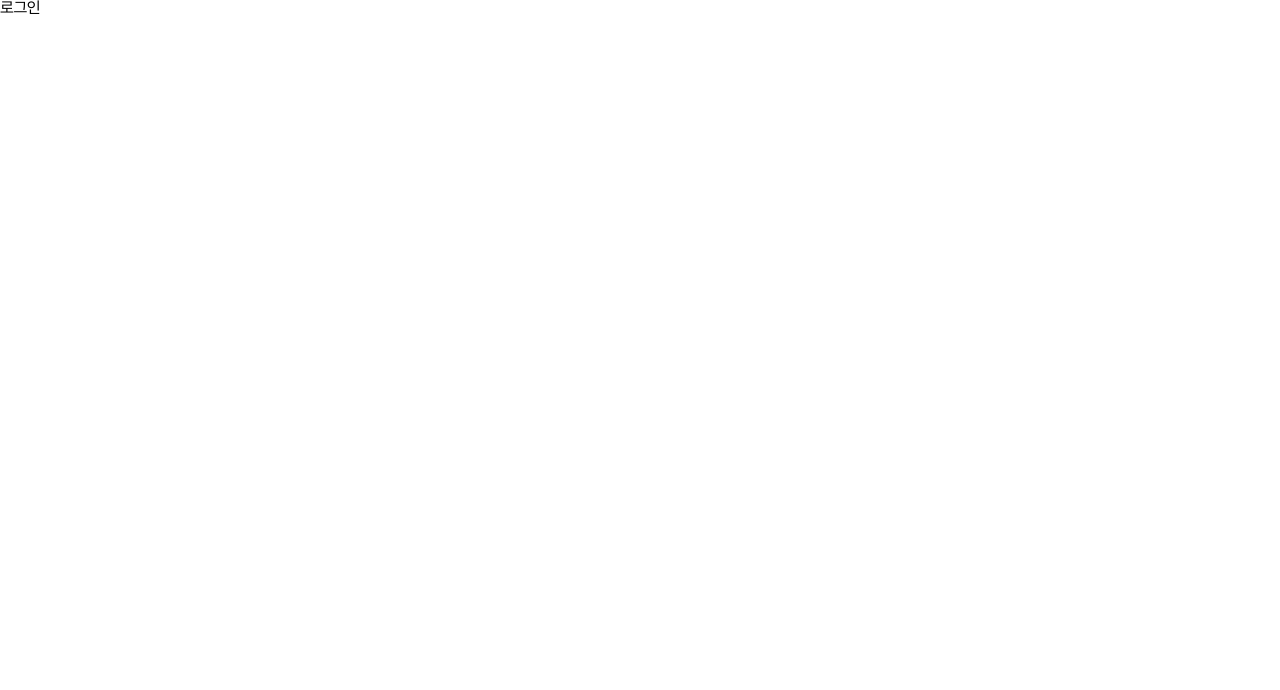
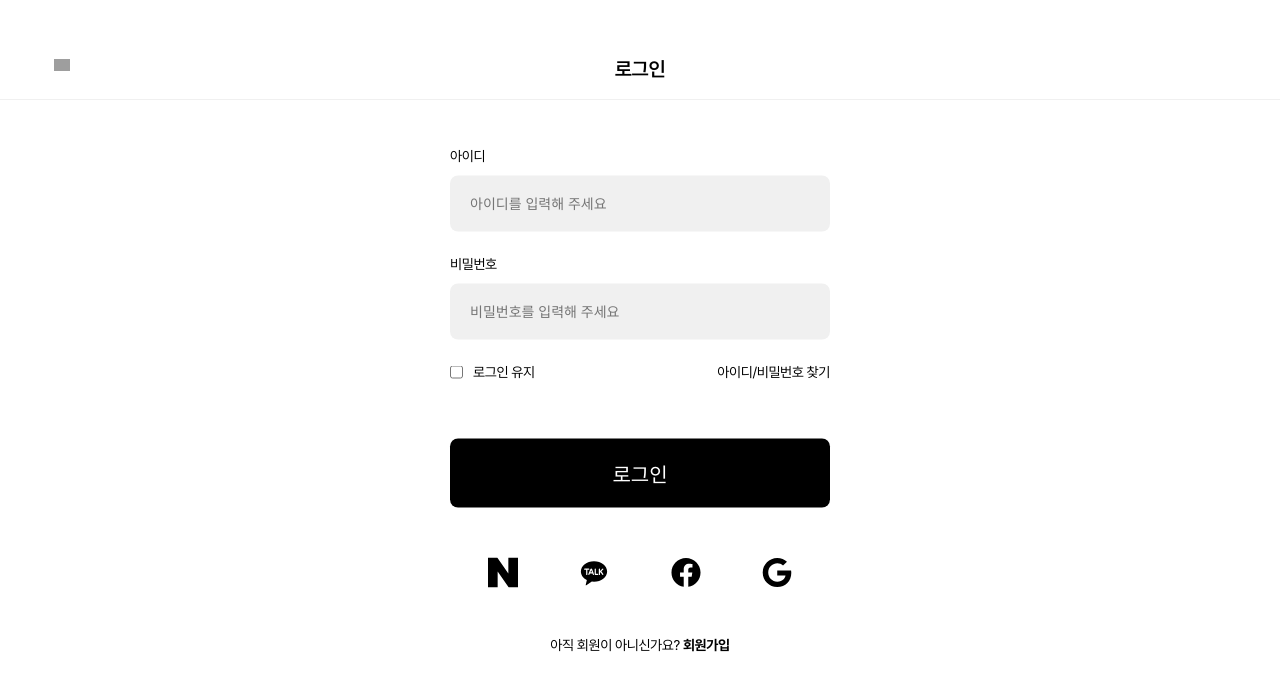
Before and after one commit to petD-ary/petDiary, a Next.js app: page /login in a window 1280 px wide. Shown: the top 690 px of the page. Built offline with nearby package versions, Linux system fonts and the light colour scheme; grey boxes are pictures that could not be loaded.

Commit message:
Design:로그인 ui 구현

```diff
--- /dev/null
+++ b/app/(home)/login/layout.tsx
@@ -0,0 +1,12 @@
+import Heading from "@/components/Account/Heading";
+
+const LoginLayout = ({ children }: { children: React.ReactNode }) => {
+  return (
+    <div>
+      <Heading title="로그인" />
+      {children}
+    </div>
+  );
+};
+
+export default LoginLayout;
--- a/app/(home)/login/page.tsx
+++ b/app/(home)/login/page.tsx
@@ -1,5 +1,12 @@
+"use client";
+import { Login } from "@/components/Login/Heading/Login";
+
 const LoginPage = () => {
-  return <div>로그인</div>;
+  return (
+    <div>
+      <Login />
+    </div>
+  );
 };
 
 export default LoginPage;
--- a/app/components/Account/Heading/Styled.tsx
+++ b/app/components/Account/Heading/Styled.tsx
@@ -1,4 +1,4 @@
-import styled from 'styled-components';
+import styled from "styled-components";
 
 export const TitleWrapper = styled.div`
   height: 100px;
--- a/app/components/Header/styled.tsx
+++ b/app/components/Header/styled.tsx
@@ -1,4 +1,4 @@
-import styled from 'styled-components';
+import styled from "styled-components";
 
 export const Container = styled.div`
   width: calc(100% - 96px);
--- /dev/null
+++ b/app/components/Login/Heading/Login.tsx
@@ -0,0 +1,137 @@
+"use client";
+import React from "react";
+import styled from "styled-components";
+import { FaFacebook, FaGoogle, FaTwitter } from "react-icons/fa";
+import { RiKakaoTalkFill } from "react-icons/ri";
+import { SiNaver } from "react-icons/si";
+
+const LoginContainer = styled.div`
+  position: absolute;
+  top: 50%;
+  left: 50%;
+  transform: translate(-50%, -50%);
+  max-width: 500px;
+  margin: 0 auto;
+  padding: 20px;
+  border-radius: 5px;
+  background-color: #fff;
+  font-size: 14px;
+`;
+
+const FormGroup = styled.div`
+  margin-bottom: 25px;
+`;
+
+const Label = styled.label`
+  display: block;
+  margin-bottom: 13px;
+  font-weight: 300;
+`;
+
+const Input = styled.input`
+  width: 380px;
+  padding: 20px;
+  border: none;
+  border-radius: 8px;
+  background-color: #f0f0f0;
+`;
+
+const AccoutGroup = styled.div`
+  display: flex;
+  justify-content: space-between;
+`;
+
+const Checkbox = styled.div`
+  display: flex;
+  align-items: center;
+  margin-bottom: 60px;
+`;
+
+const CheckboxLabel = styled.label`
+  margin-left: 10px;
+`;
+
+const SearchLink = styled.div``;
+
+const SocialIcons = styled.div`
+  width: 80%;
+  margin: 0 auto 50px auto;
+  display: flex;
+  justify-content: space-between;
+  font-size: 30px;
+`;
+
+const SubmitButton = styled.button`
+  width: 100%;
+  padding: 20px 0;
+  margin-bottom: 50px;
+  background-color: #000;
+  color: #fff;
+  font-size: 20px;
+  font-weight: 500;
+  border: none;
+  border-radius: 8px;
+  cursor: pointer;
+
+  &:hover {
+    background-color: #0056b3;
+  }
+`;
+
+const RegisterLink = styled.div`
+  text-align: center;
+  a {
+    font-weight: 700;
+  }
+`;
+
+export const Login = () => {
+  return (
+    <LoginContainer>
+      <form action="로그인 처리 페이지 URL" method="post">
+        <FormGroup>
+          <Label htmlFor="username">아이디</Label>
+          <Input
+            type="text"
+            id="username"
+            name="username"
+            placeholder="아이디를 입력해 주세요"
+            required
+          />
+        </FormGroup>
+        <FormGroup>
+          <Label htmlFor="password">비밀번호</Label>
+          <Input
+            type="password"
+            id="password"
+            name="password"
+            placeholder="비밀번호를 입력해 주세요"
+            required
+          />
+        </FormGroup>
+        <AccoutGroup>
+          <Checkbox>
+            <input type="checkbox" id="remember" name="remember" />
+            <CheckboxLabel htmlFor="remember">로그인 유지</CheckboxLabel>
+          </Checkbox>
+          <SearchLink>
+            <p>아이디/비밀번호 찾기</p>
+          </SearchLink>
+        </AccoutGroup>
+
+        <SubmitButton type="submit">로그인</SubmitButton>
+      </form>
+      <SocialIcons>
+        <SiNaver className="icon" />
+        <RiKakaoTalkFill className="icon" />
+        <FaFacebook className="icon" />
+        <FaGoogle className="icon" />
+      </SocialIcons>
+      <RegisterLink>
+        <p>
+          아직 회원이 아니신가요? <a href="회원가입 페이지 URL">회원가입</a>
+        </p>
+      </RegisterLink>
+    </LoginContainer>
+  );
+};
--- a/package.json
+++ b/package.json
@@ -13,6 +13,7 @@
     "next": "13.5.4",
     "react": "^18",
     "react-dom": "^18",
+    "react-icons": "^4.11.0",
     "styled-components": "^6.1.0"
   },
   "devDependencies": {
```
Also changed, not shown: app/(home)/layout.tsx (+20 -24 lines), app/components/Account/Heading/index.tsx (+7 -13 lines), app/components/Header/index.tsx (+6 -6 lines), tsconfig.json (+5 -2 lines), 1 other file (tests, documents, lock files or other folders).
